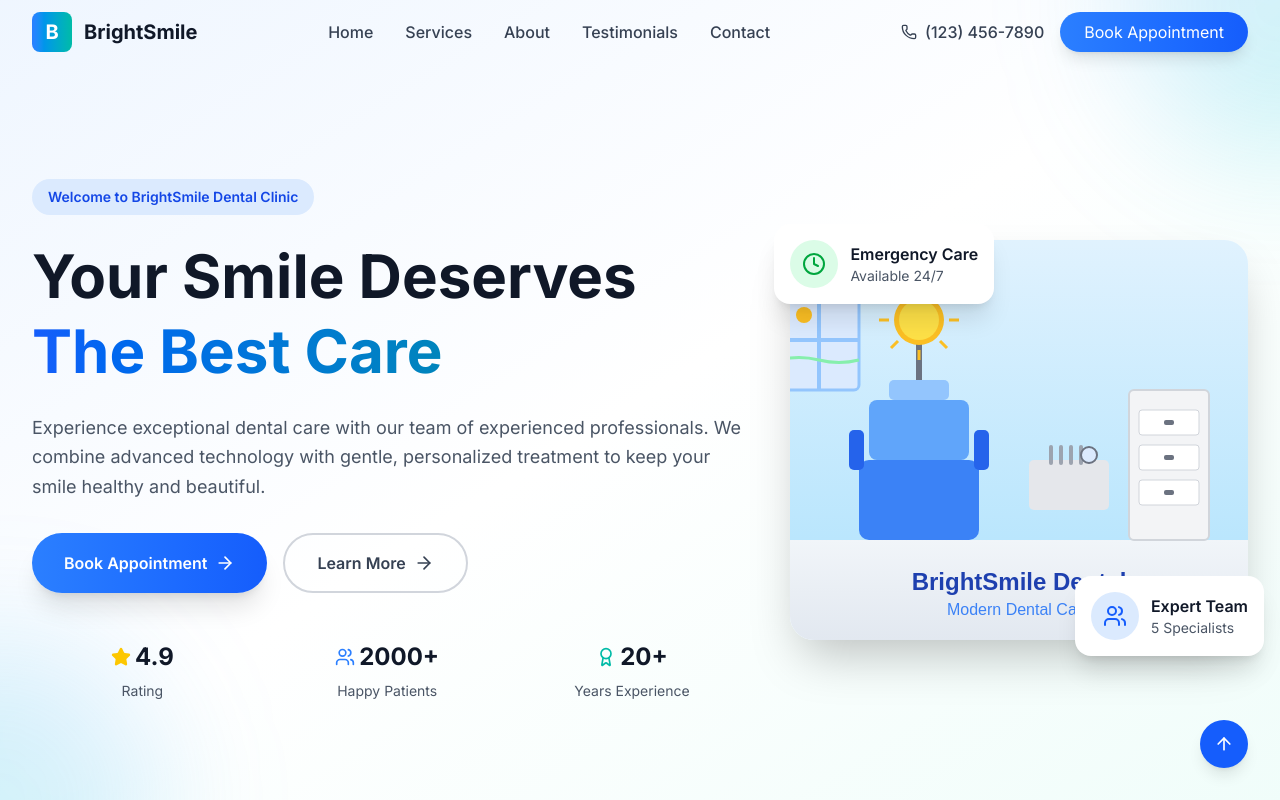
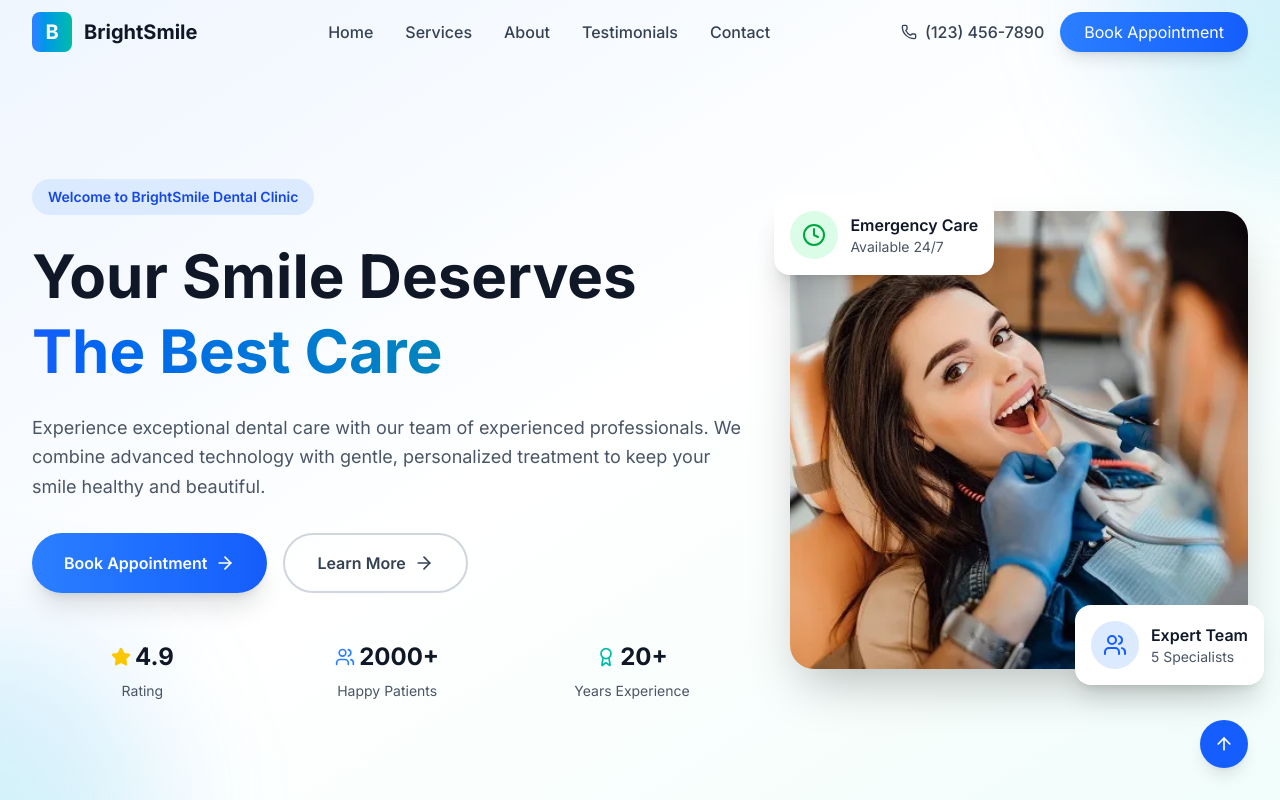
Before and after one commit to M-Raham/dental-clinic, a Next.js app: page / in a window 1280 px wide. Shown: the top 800 px of the page. Built offline with nearby package versions, Linux system fonts and the light colour scheme.

Commit message:
Updated hero

```diff
--- a/src/app/layout.tsx
+++ b/src/app/layout.tsx
@@ -9,7 +9,7 @@ const inter = Inter({
 });
 
 export const metadata: Metadata = {
-  title: "BrightSmile Dental Clinic - Exceptional Dental Care in New York",
+  title: "BrightSmile Dental Clinic",
   description: "Experience exceptional dental care at BrightSmile Dental Clinic. We offer comprehensive dental services including cosmetic dentistry, implants, orthodontics, and emergency care. Book your appointment today!",
   keywords: "dental clinic, dentist, teeth whitening, dental implants, orthodontics, cosmetic dentistry, emergency dental care, New York dentist",
   authors: [{ name: "BrightSmile Dental Clinic" }],
@@ -25,7 +25,7 @@ export const metadata: Metadata = {
     canonical: "/",
   },
   openGraph: {
-    title: "BrightSmile Dental Clinic - Exceptional Dental Care",
+    title: "BrightSmile Dental Clinic",
     description: "Experience exceptional dental care at BrightSmile Dental Clinic. Comprehensive services including cosmetic dentistry, implants, and emergency care.",
     url: "https://brightsmiledental.com",
     siteName: "BrightSmile Dental Clinic",
--- a/src/components/HeroSection.tsx
+++ b/src/components/HeroSection.tsx
@@ -136,7 +136,7 @@ const HeroSection = () => {
             <div className="relative">
               <div className="relative z-10 rounded-3xl overflow-hidden shadow-2xl">
                 <Image
-                  src="/hero-dental-clinic.svg"
+                  src="/hero-dental-clinic.webp"
                   alt="BrightSmile Dental Clinic"
                   width={600}
                   height={400}
```
Also changed, not shown: public/hero-dental-clinic.svg (deleted), public/hero-dental-clinic.webp (added).
